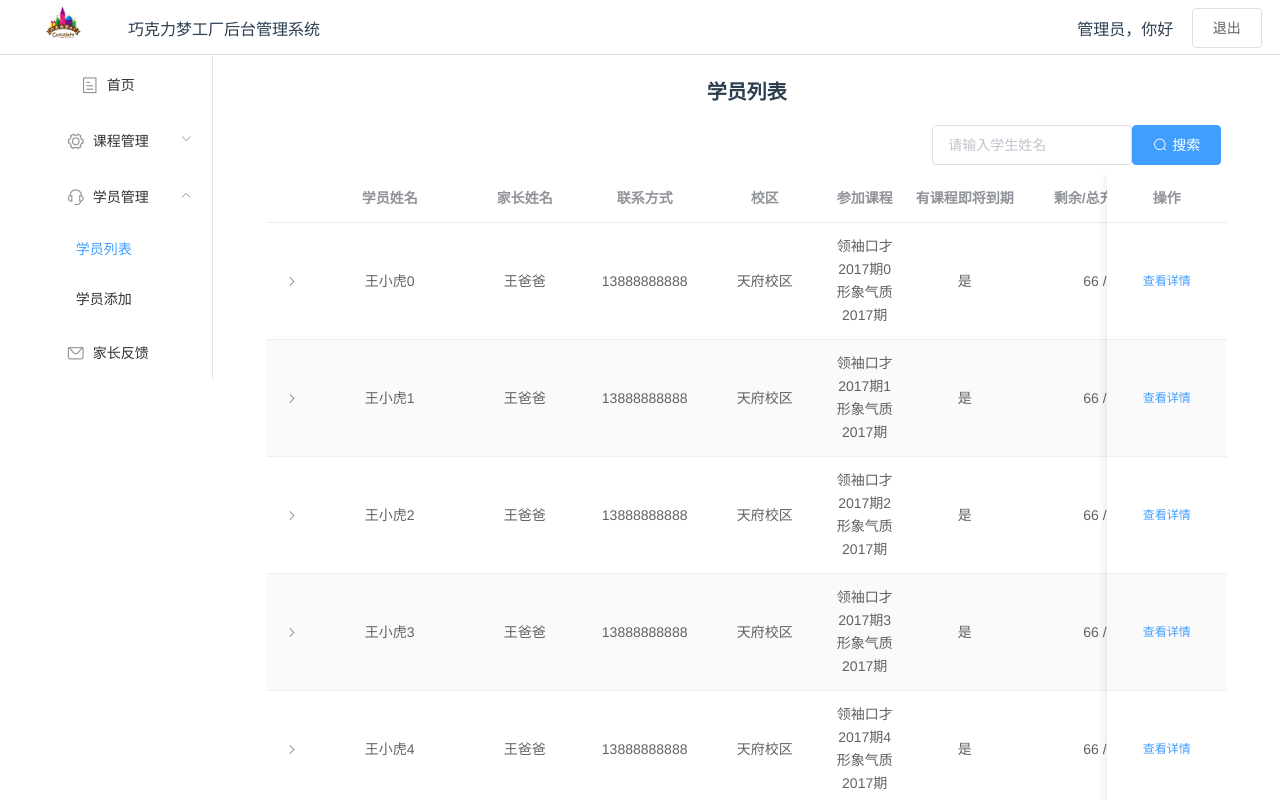
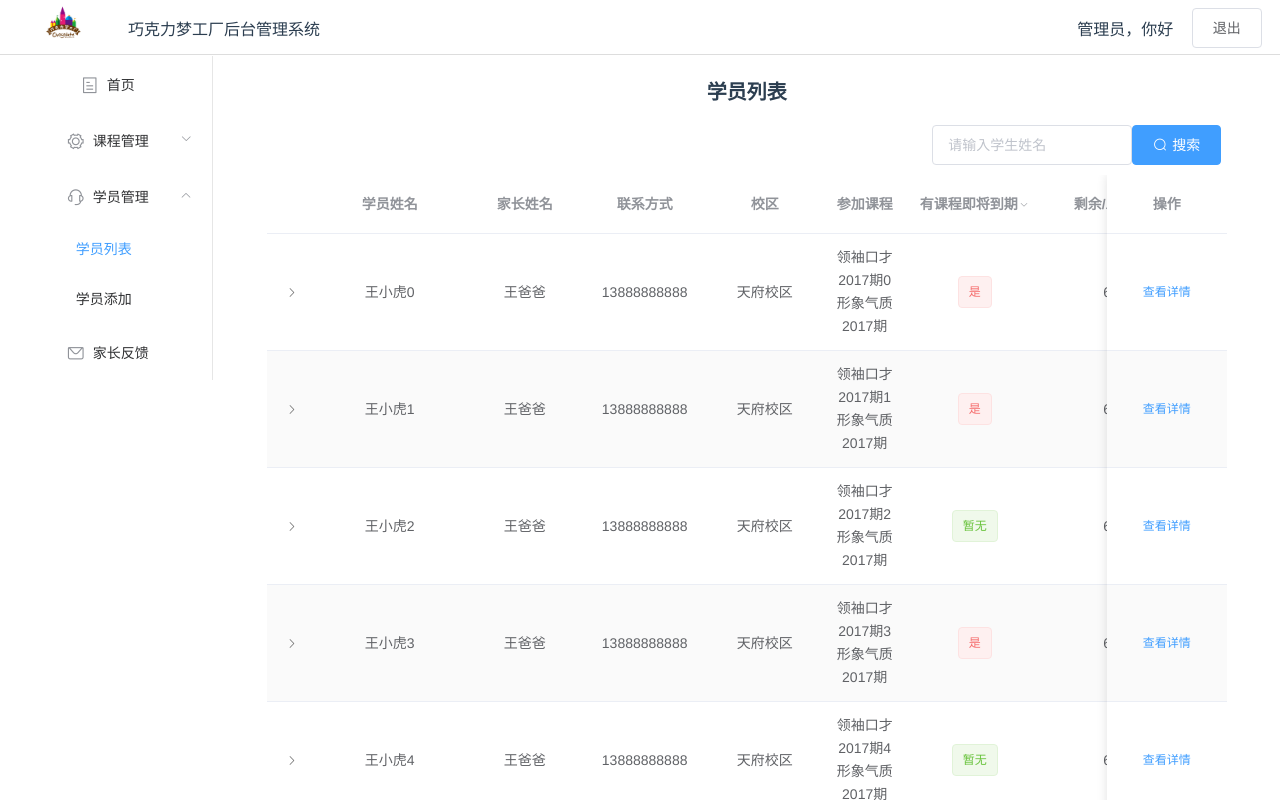
Before and after one commit to WangQingye/a-background-page-for-school-system, a Vue app: page /#/studentList in a window 1280 px wide. Shown: the top 800 px of the page. Built offline with nearby package versions, Linux system fonts and the light colour scheme.

Commit message:
是否有课程到期

```diff
--- a/src/components/StudentList.vue
+++ b/src/components/StudentList.vue
@@ -26,7 +26,10 @@
           <span>{{calClass(scope.row.class)}}</span>
         </template>
       </el-table-column>
-      <el-table-column prop="haveDeadline" align="center" label="有课程即将到期" width="120">
+      <el-table-column prop="haveDeadline" align="center" label="有课程即将到期" width="140" :filters="[{ text: '是', value: '是' }, { text: '暂无', value: '暂无' }]" :filter-method="filterTag" filter-placement="bottom-end">
+        <template slot-scope="scope">
+          <el-tag :type="calDeadLine(scope.row.class) === '是' ? 'danger' : 'success'" close-transition>{{calDeadLine(scope.row.class)}}</el-tag>
+        </template>
       </el-table-column>
       <el-table-column prop="restClass" align="center" label="剩余/总充值课时" width="160">
       </el-table-column>
@@ -68,7 +71,6 @@ export default {
               finishPercnet: Math.floor(Math.random() * 16) + "/16"
             }
           ],
-          haveDeadline: "是",
           restClass: "66 / 96",
           index: i
         });
@@ -109,9 +111,21 @@ export default {
     calProgressBarStatus(str) {
       /* 本门课的剩余课时等于总课时减去已经上过的 */
       let restClass = Number(str.split("/")[1]) - Number(str.split("/")[0]);
-      console.log(restClass);
       if (restClass == 0) return "success";
       if (restClass < 5) return "exception";
+    },
+    calDeadLine(classes) {
+      let text = "暂无";
+      classes.forEach(item => {
+        if (this.calProgressBarStatus(item.finishPercnet) == "exception") {
+          text = "是";
+        }
+      });
+      return text;
+    },
+    filterTag(value, row) {
+      console.log(this.calDeadLine(row.class), value);
+      return this.calDeadLine(row.class) === value;
     },
     search(text) {
       this.searchData = this.allData.filter(item => {
```
